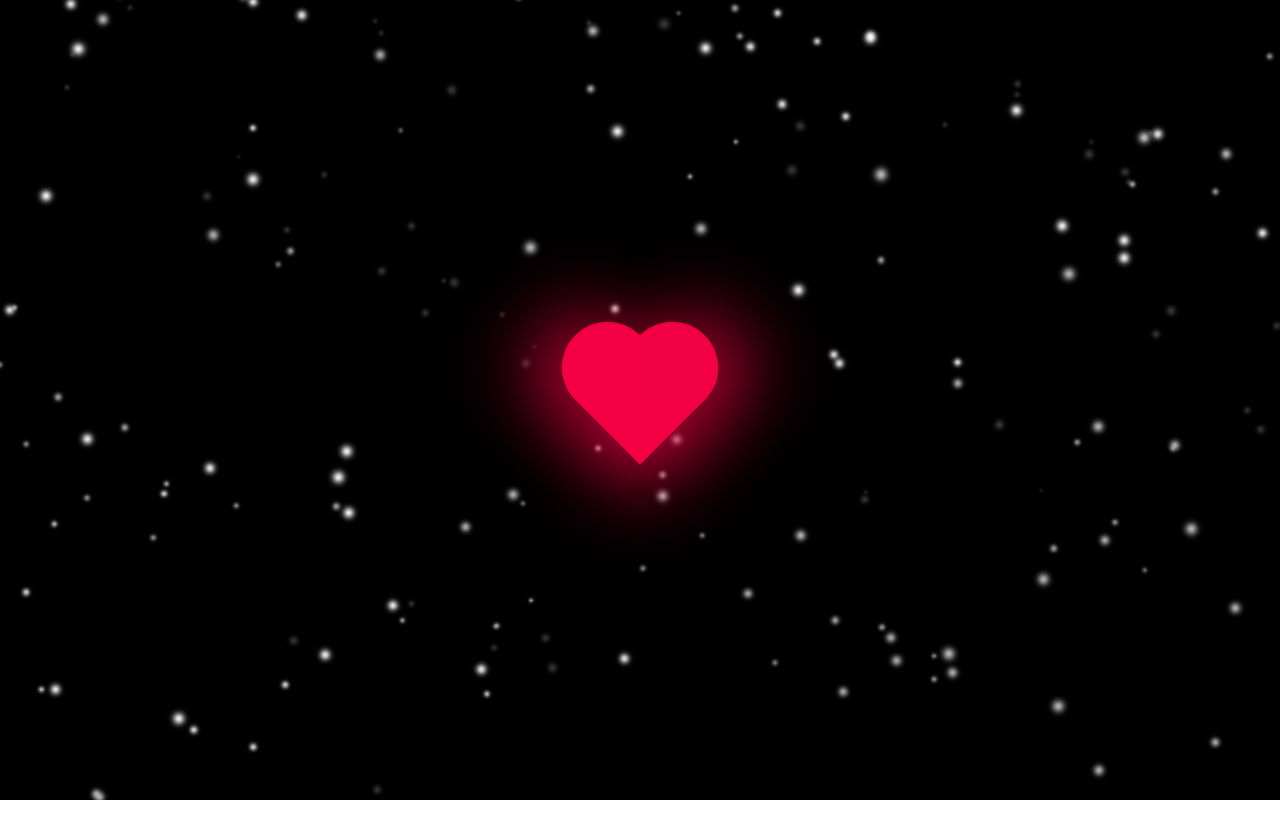
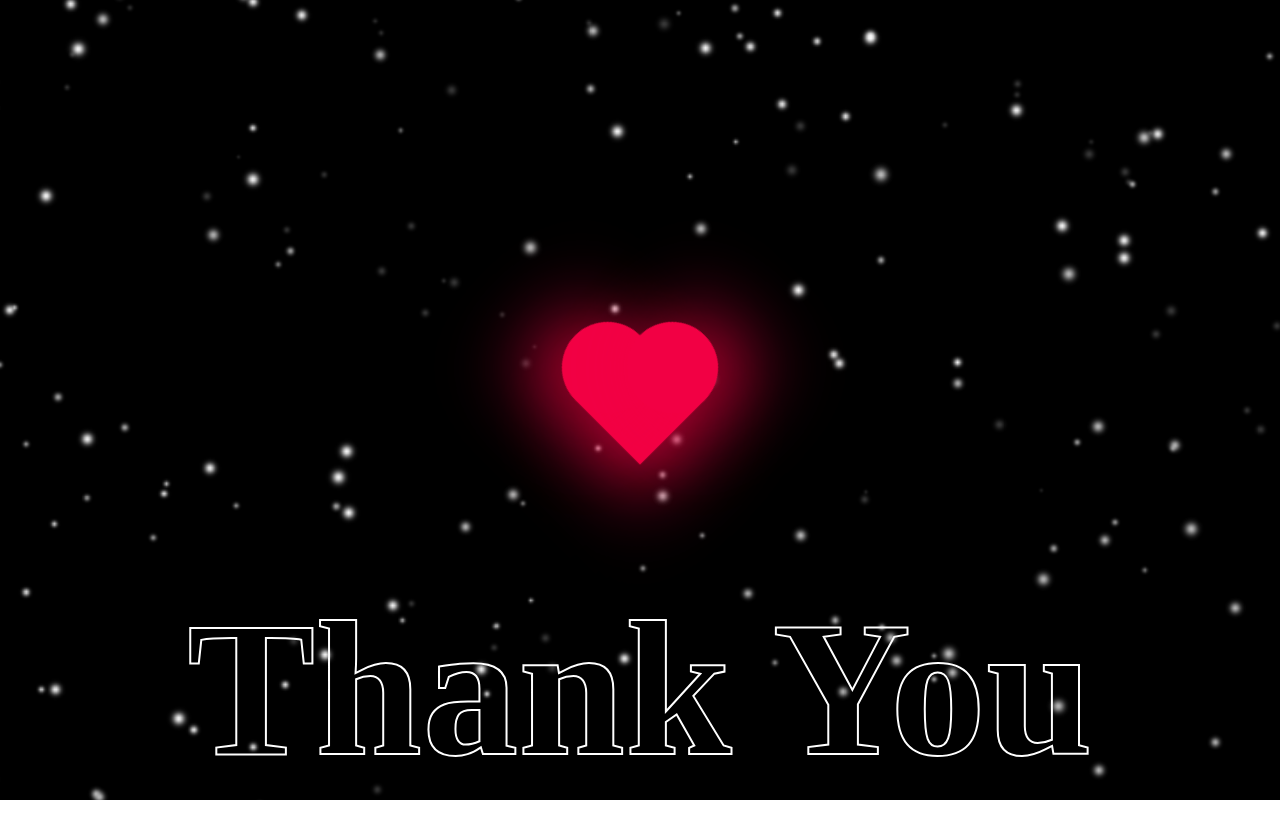
Before and after one commit to Angel-of-codes/heart, a plain HTML site: page index.html in a window 1280 px wide. Shown: the top 838 px of the page. Drawn offline with Linux system fonts and the light colour scheme.

Commit message:
index.html

```diff
--- a/index.html
+++ b/index.html
@@ -5,13 +5,13 @@
     <link rel="stylesheet" href="heart.css">
     <meta charset="UTF-8">
     <meta name="viewport" content="width=device-width, initial-scale=1.0">
-    <title>Heart of Cisum</title>
+    <title>Heart of Coders</title>
 </head>
 
 <body>
     <section>
         <div class="heart"></div>
-        <!-- <h2>Gadhi</h2> -->
+         <h2>Thank You</h2>
         <div class="stars star1"></div>
         <div class="stars star2"></div>
         <div class="stars star3"></div>
```
